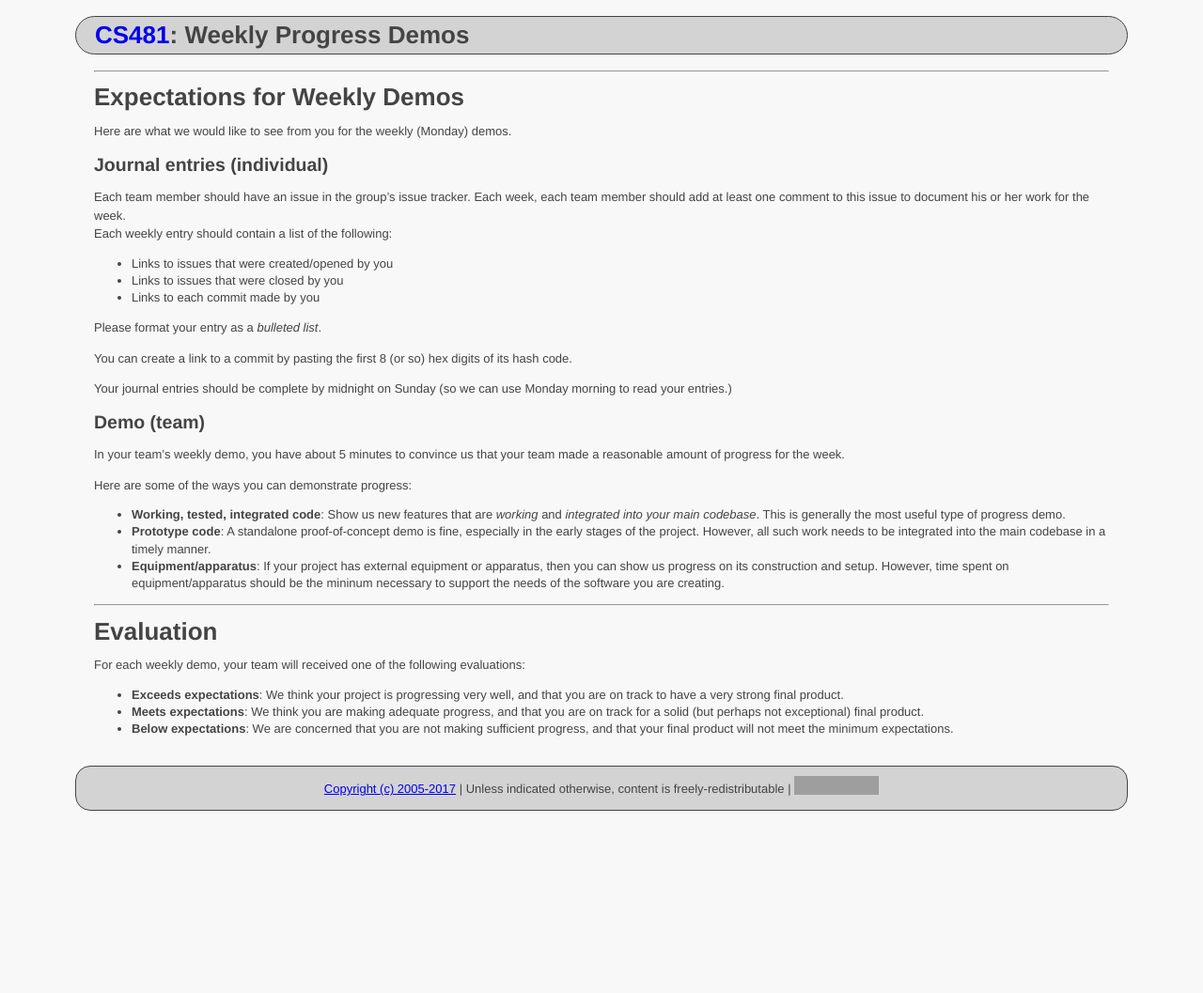
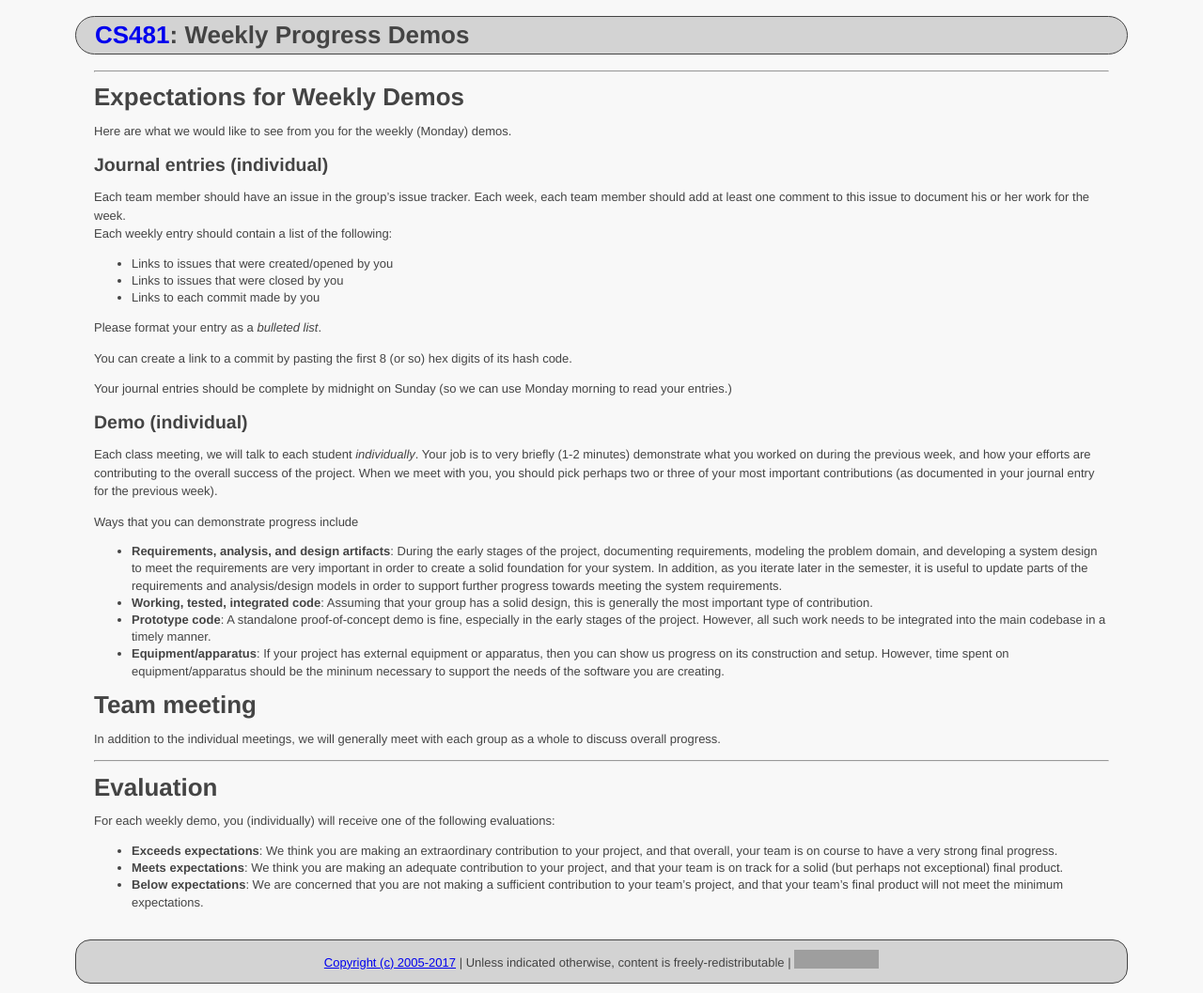
Before and after one commit to ycpcs/cs481-fall2017, a Jekyll site: the page built from assign/assign02.md, in a window 1280 px wide. Shown: the whole page at 94% size. Built offline with Jekyll 4.4.1, drawn with Linux system fonts in a browser that asks for light colours; before the commit the page ends 900 px from its top, so only the background shows below that; grey boxes are pictures that could not be loaded.

Commit message:
update for tracking individual progress

```diff
--- a/assign/assign02.md
+++ b/assign/assign02.md
@@ -29,15 +29,20 @@ You can create a link to a commit by pasting the first 8 (or so) hex digits of i
 Your journal entries should be complete by midnight on Sunday (so we can use Monday morning to read your entries.)
 
 
-## Demo (team)
+## Demo (individual)
 
-In your team's weekly demo, you have about 5 minutes to convince us that your team made a reasonable amount of progress for the week.
+Each class meeting, we will talk to each student *individually*.  Your job is to very briefly (1-2 minutes) demonstrate what you worked on during the previous week, and how your efforts are contributing to the overall success of the project.  When we meet with you, you should pick perhaps two or three of your most important contributions (as documented in your journal entry for the previous week).
 
-Here are some of the ways you can demonstrate progress:
+Ways that you can demonstrate progress include
 
-* **Working, tested, integrated code**: Show us new features that are *working* and *integrated into your main codebase*.  This is generally the most useful type of progress demo.
+* **Requirements, analysis, and design artifacts**: During the early stages of the project, documenting requirements, modeling the problem domain, and developing a system design to meet the requirements are very important in order to create a solid foundation for your system.  In addition, as you iterate later in the semester, it is useful to update parts of the requirements and analysis/design models in order to support further progress towards meeting the system requirements.
+* **Working, tested, integrated code**: Assuming that your group has a solid design, this is generally the most important type of contribution.
 * **Prototype code**: A standalone proof-of-concept demo is fine, especially in the early stages of the project.  However, all such work needs to be integrated into the main codebase in a timely manner.
 * **Equipment/apparatus**: If your project has external equipment or apparatus, then you can show us progress on its construction and setup.  However, time spent on equipment/apparatus should be the mininum necessary to support the needs of the software you are creating.
+
+# Team meeting
+
+In addition to the individual meetings, we will generally meet with each group as a whole to discuss overall progress.
 
 --- --- --- --- --- --- --- --- --- --- --- --- --- --- --- --- --- --- --- --- --- --- --- ---
 
@@ -45,8 +50,8 @@ Here are some of the ways you can demonstrate progress:
 
 # Evaluation
 
-For each weekly demo, your team will received one of the following evaluations:
+For each weekly demo, you (individually) will receive one of the following evaluations:
 
-* **Exceeds expectations**: We think your project is progressing very well, and that you are on track to have a very strong final product.
-* **Meets expectations**: We think you are making adequate progress, and that you are on track for a solid (but perhaps not exceptional) final product.
-* **Below expectations**: We are concerned that you are not making sufficient progress, and that your final product will not meet the minimum expectations.
+* **Exceeds expectations**: We think you are making an extraordinary contribution to your project, and that overall, your team is on course to have a very strong final progress.
+* **Meets expectations**: We think you are making an adequate contribution to your project, and that your team is on track for a solid (but perhaps not exceptional) final product.
+* **Below expectations**: We are concerned that you are not making a sufficient contribution to your team's project, and that your team's final product will not meet the minimum expectations.
```
